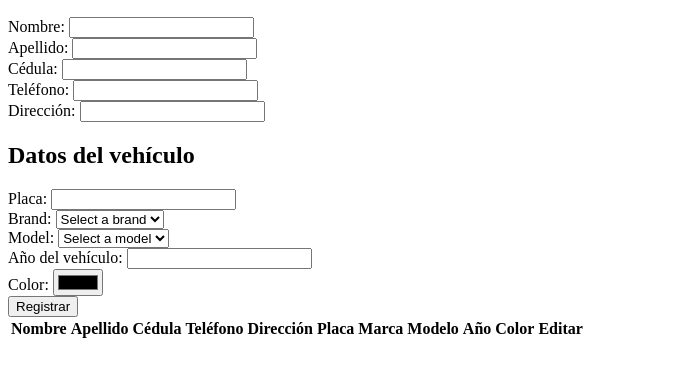
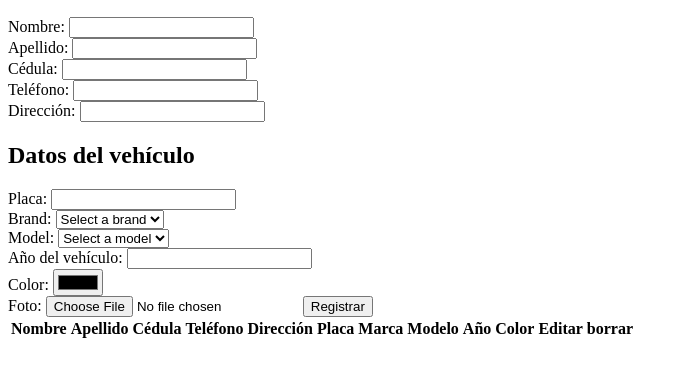
Before and after one commit to jose01gr/saavedra, a plain HTML site: page index.html in a window 1280 px wide. Shown: the part 110-486 px from the top of the page, without its empty margins (0-688 px from the left). Drawn offline with Linux system fonts and the light colour scheme.

Commit message:
se anadio el boton borrar y subir imagen

```diff
--- a/index.html
+++ b/index.html
@@ -31,6 +31,7 @@
         </label><br>
         <label>Año del vehículo: <input type="number" id="vehicleYear" required></label><br>
         <label>Color: <input type="color" id="vehicleColor" required></label><br>
+        <label>Foto: <input type="file" id="vehiclePic" required></label>
         <input type="submit" value="Registrar">
     </form>
     <table id="vehicleTable">
@@ -47,6 +48,7 @@
                 <th>Año</th>
                 <th>Color</th>
                 <th>Editar</th>
+                <th>borrar</th>
             </tr>
         </thead>
         <tbody id="vehicleTbody">
```
